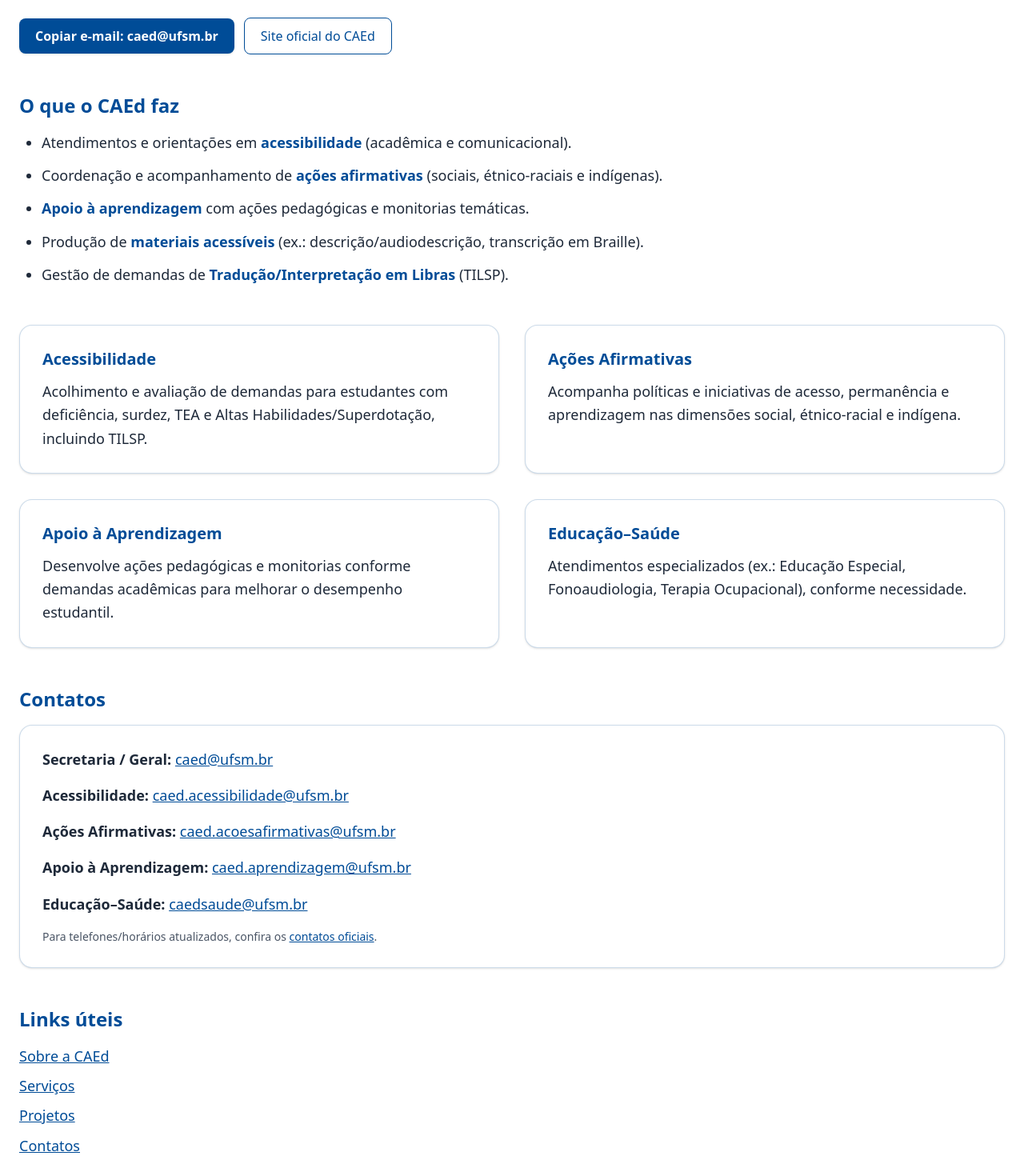
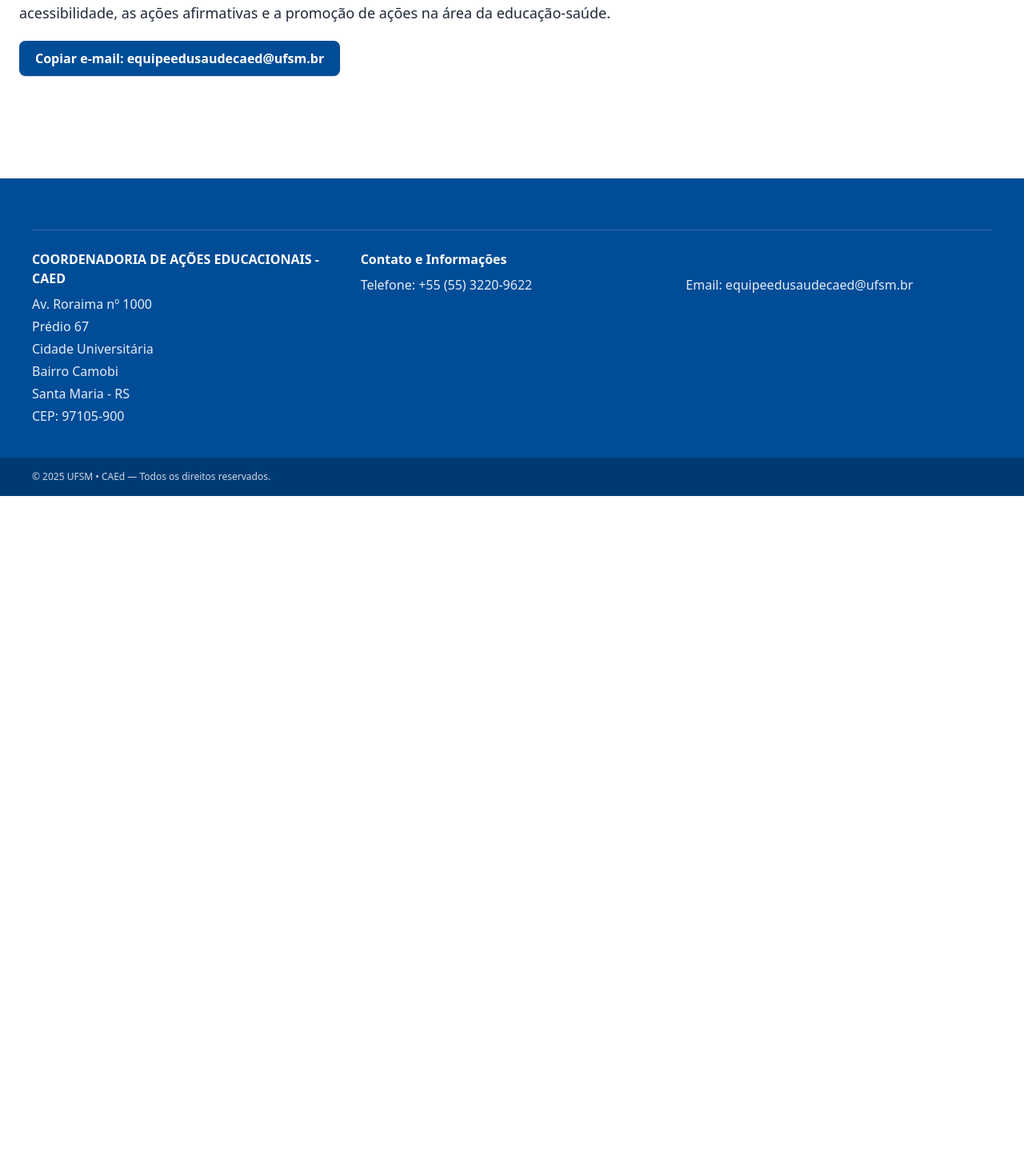
Before and after one commit to caed-ufsm/personality-form-app, a Next.js app: page /about in a window 1280 px wide. Shown: the part 370-1830 px from the top of the page at 80% size. After the commit the page ends 990 px from the top, so only its background shows below. Built offline with nearby package versions, Linux system fonts and the light colour scheme.

Commit message:
refactor(about) correção da pagina sobre

```diff
--- a/components/about.tsx
+++ b/components/about.tsx
@@ -1,12 +1,11 @@
 'use client';
 
-import Link from 'next/link';
 import { useState } from 'react';
 
 type AboutCAEDProps = { className?: string };
 
 export default function AboutCAED({ className = '' }: AboutCAEDProps) {
-  const email = 'caed@ufsm.br';
+  const email = 'equipeedusaudecaed@ufsm.br';
   const [copied, setCopied] = useState(false);
 
   const copyEmail = async () => {
@@ -23,16 +22,13 @@
       className={`mx-auto max-w-7xl px-6 py-12 sm:py-16 bg-white text-gray-800 ${className}`}
     >
       {/* Hero */}
-      <header className="mb-12">
+      <header>
         <h1 className="text-4xl sm:text-5xl font-bold tracking-tight text-[#004c97]">
           CAEd — Coordenadoria de Ações Educacionais (UFSM)
         </h1>
         <br></br>
         <p className="mt-4 max-w-4xl text-lg leading-relaxed">
-          A CAEd, vinculada à PROGRAD/UFSM, desenvolve ações de apoio ao ensino com foco em
-          <strong className="text-[#004c97]"> acessibilidade</strong>,{' '}
-          <strong className="text-[#004c97]">ações afirmativas</strong> e{' '}
-          <strong className="text-[#004c97]">apoio à aprendizagem</strong>, favorecendo o acesso, a permanência e o sucesso acadêmico.
+          A Coordenadoria de Ações Educacionais (CAED) , subunidade administrativa vinculada à Pró-Reitoria de Graduação, desenvolve ações de apoio junto ao público  da UFSM. O trabalho desenvolvido visa, de modo geral, o acesso e a permanência dos estudantes na Instituição, a promoção da aprendizagem, a acessibilidade, as ações afirmativas e a promoção de ações na área da educação-saúde.
         </p>
         <div className="mt-5 flex flex-wrap items-center gap-3">
           <button
@@ -42,162 +38,9 @@
           >
             {copied ? 'E-mail copiado!' : `Copiar e-mail: ${email}`}
           </button>
-          <Link
-            href="https://www.ufsm.br/pro-reitorias/prograd/caed/"
-            target="_blank"
-            className="rounded-lg border border-[#004c97] px-5 py-2.5 text-base font-medium text-[#004c97] transition hover:bg-[#004c97] hover:text-white"
-          >
-            Site oficial do CAEd
-          </Link>
         </div>
       </header>
 
-      {/* O que faz */}
-      <section className="mb-12">
-        <h2 className="text-2xl font-semibold text-[#004c97]">O que o CAEd faz</h2>
-        <ul className="mt-4 list-disc space-y-3 pl-7 text-lg leading-relaxed">
-          <li>
-            Atendimentos e orientações em <strong className="text-[#004c97]">acessibilidade</strong> (acadêmica e comunicacional).
-          </li>
-          <li>
-            Coordenação e acompanhamento de <strong className="text-[#004c97]">ações afirmativas</strong> (sociais, étnico-raciais e indígenas).
-          </li>
-          <li>
-            <strong className="text-[#004c97]">Apoio à aprendizagem</strong> com ações pedagógicas e monitorias temáticas.
-          </li>
-          <li>
-            Produção de <strong className="text-[#004c97]">materiais acessíveis</strong> (ex.: descrição/audiodescrição, transcrição em Braille).
-          </li>
-          <li>
-            Gestão de demandas de <strong className="text-[#004c97]">Tradução/Interpretação em Libras</strong> (TILSP).
-          </li>
-        </ul>
-      </section>
-
-      {/* Áreas */}
-      <section className="mb-12 grid gap-8 md:grid-cols-2">
-        {[
-          {
-            title: 'Acessibilidade',
-            desc:
-              'Acolhimento e avaliação de demandas para estudantes com deficiência, surdez, TEA e Altas Habilidades/Superdotação, incluindo TILSP.',
-          },
-          {
-            title: 'Ações Afirmativas',
-            desc:
-              'Acompanha políticas e iniciativas de acesso, permanência e aprendizagem nas dimensões social, étnico-racial e indígena.',
-          },
-          {
-            title: 'Apoio à Aprendizagem',
-            desc:
-              'Desenvolve ações pedagógicas e monitorias conforme demandas acadêmicas para melhorar o desempenho estudantil.',
-          },
-          {
-            title: 'Educação–Saúde',
-            desc:
-              'Atendimentos especializados (ex.: Educação Especial, Fonoaudiologia, Terapia Ocupacional), conforme necessidade.',
-          },
-        ].map((c) => (
-          <article
-            key={c.title}
-            className="rounded-2xl border border-[#004c97]/20 bg-white p-6 sm:p-7 shadow-sm hover:shadow-md transition"
-          >
-            <h3 className="text-xl font-semibold text-[#004c97]">{c.title}</h3>
-            <p className="mt-3 text-lg leading-relaxed">{c.desc}</p>
-          </article>
-        ))}
-      </section>
-
-      {/* Contatos rápidos */}
-      <section className="mb-12">
-        <h2 className="text-2xl font-semibold text-[#004c97]">Contatos</h2>
-        <div className="mt-4 grid gap-4 rounded-2xl border border-[#004c97]/20 bg-white p-6 sm:p-7 shadow-sm text-lg leading-relaxed">
-          <p>
-            <strong>Secretaria / Geral:</strong>{' '}
-            <a className="underline text-[#004c97]" href={`mailto:${email}`}>
-              {email}
-            </a>
-          </p>
-          <p>
-            <strong>Acessibilidade:</strong>{' '}
-            <a className="underline text-[#004c97]" href="mailto:caed.acessibilidade@ufsm.br">
-              caed.acessibilidade@ufsm.br
-            </a>
-          </p>
-          <p>
-            <strong>Ações Afirmativas:</strong>{' '}
-            <a className="underline text-[#004c97]" href="mailto:caed.acoesafirmativas@ufsm.br">
-              caed.acoesafirmativas@ufsm.br
-            </a>
-          </p>
-          <p>
-            <strong>Apoio à Aprendizagem:</strong>{' '}
-            <a className="underline text-[#004c97]" href="mailto:caed.aprendizagem@ufsm.br">
-              caed.aprendizagem@ufsm.br
-            </a>
-          </p>
-          <p>
-            <strong>Educação–Saúde:</strong>{' '}
-            <a className="underline text-[#004c97]" href="mailto:caedsaude@ufsm.br">
-              caedsaude@ufsm.br
-            </a>
-          </p>
-          <p className="text-sm text-gray-600">
-            Para telefones/horários atualizados, confira os{' '}
-            <Link
-              href="https://www.ufsm.br/pro-reitorias/prograd/caed/contatos"
-              target="_blank"
-              className="underline text-[#004c97]"
-            >
-              contatos oficiais
-            </Link>
-            .
-          </p>
-        </div>
-      </section>
-
-      {/* Links úteis */}
-      <section>
-        <h2 className="text-2xl font-semibold text-[#004c97]">Links úteis</h2>
-        <ul className="mt-4 space-y-2 text-lg leading-relaxed">
-          <li>
-            <Link
-              href="https://www.ufsm.br/pro-reitorias/prograd/caed/sobre-a-caed"
-              target="_blank"
-              className="text-[#004c97] underline"
-            >
-              Sobre a CAEd
-            </Link>
-          </li>
-          <li>
-            <Link
-              href="https://www.ufsm.br/pro-reitorias/prograd/caed/servicos"
-              target="_blank"
-              className="text-[#004c97] underline"
-            >
-              Serviços
-            </Link>
-          </li>
-          <li>
-            <Link
-              href="https://www.ufsm.br/pro-reitorias/prograd/caed/projetos"
-              target="_blank"
-              className="text-[#004c97] underline"
-            >
-              Projetos
-            </Link>
-          </li>
-          <li>
-            <Link
-              href="https://www.ufsm.br/pro-reitorias/prograd/caed/contatos"
-              target="_blank"
-              className="text-[#004c97] underline"
-            >
-              Contatos
-            </Link>
-          </li>
-        </ul>
-      </section>
     </section>
   );
 }
```
